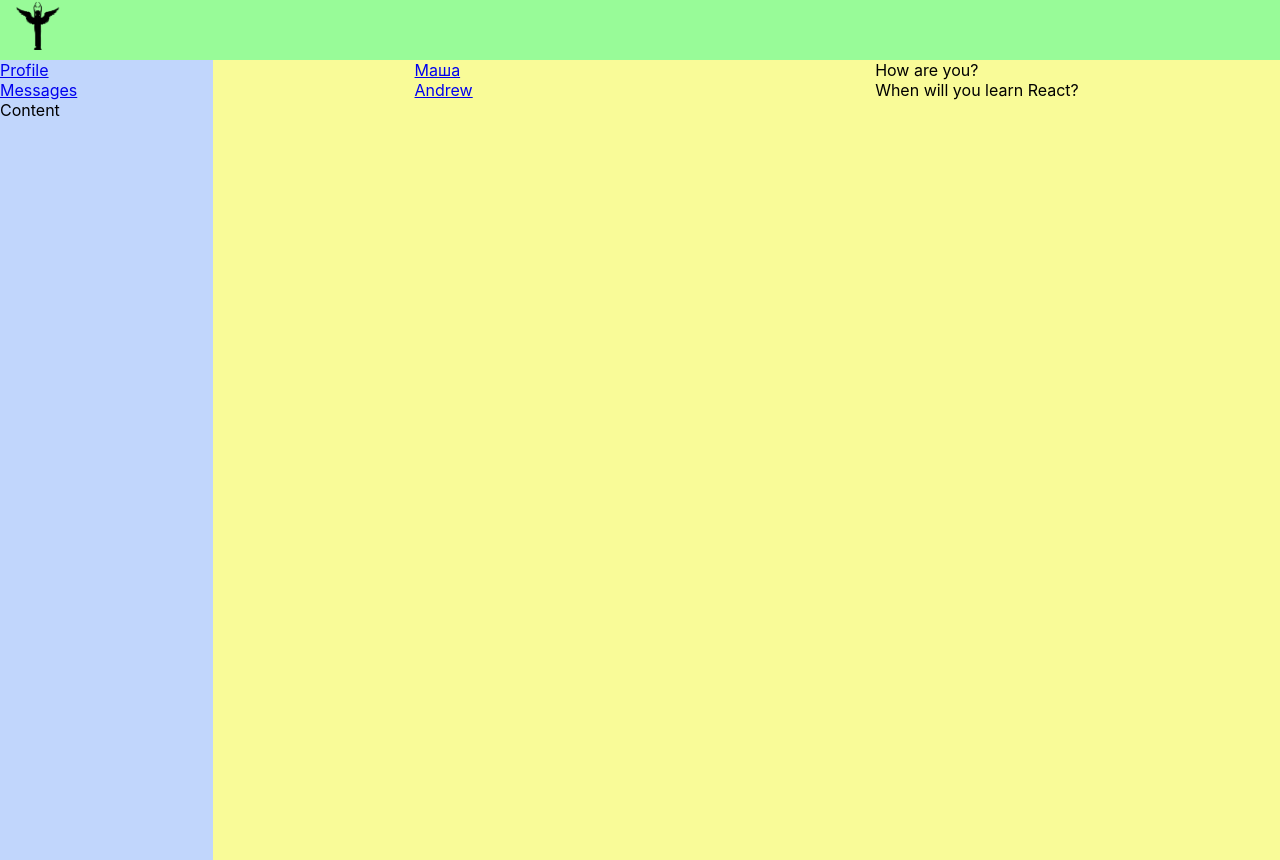
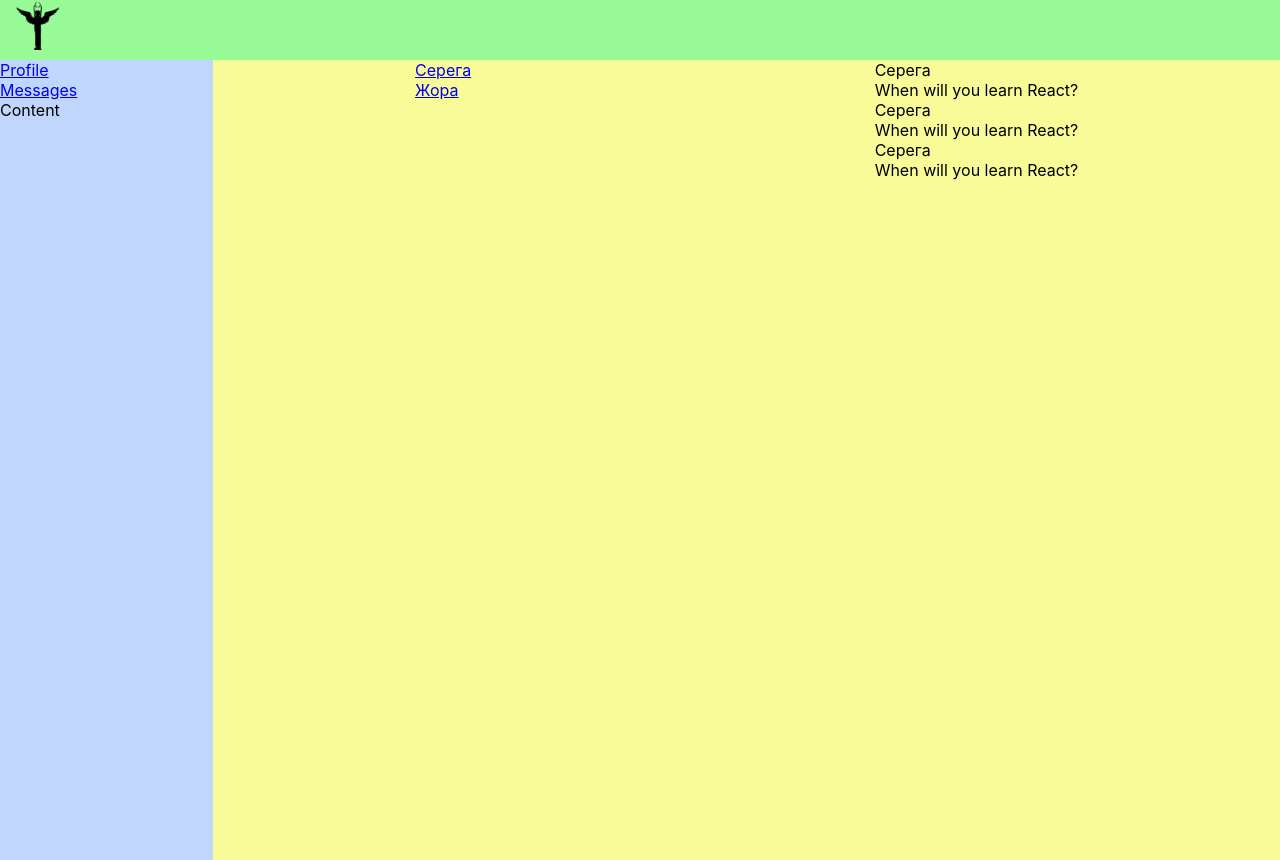
Before and after one commit to Svg70/my-reactapp, a React (Create React App) app: page /dialogs in a window 1280 px wide. Built offline with nearby package versions, Linux system fonts and the light colour scheme.

Commit message:
Добавили map 26

```diff
--- a/src/components/Content/Post/Post.js
+++ b/src/components/Content/Post/Post.js
@@ -2,7 +2,7 @@ import React from 'react';
 import styles from './Post.module.css';
 
 
-const Post = () => {
+const Post = (props) => {
     return (
         <div className={styles.postWrapper}>
             <div className={styles.ava}>
@@ -11,7 +11,7 @@ const Post = () => {
             <div className={styles.innerWrapper}>
                 <div className={styles.postHeader}>
                 <div className={styles.nickName}>
-                    Петр Петров
+                    {props.name}
                 </div>
                 <div className={styles.date}>
                     11.11.2019 11:11:22
@@ -22,7 +22,8 @@ const Post = () => {
             </div>
                 <div className={styles.postfooter}>
                     <div className={styles.like}>
-                        Like
+                        Like:
+                        <span>{props.like}</span>
             </div>
                     <div className={styles.replay}>
                         <button>Ответить</button>
--- a/src/components/Dialogs/Dialogs.js
+++ b/src/components/Dialogs/Dialogs.js
@@ -1,20 +1,40 @@
 import React from 'react';
 import styles from './Dialogs.module.css';
 import {NavLink} from 'react-router-dom'
+const DialogsItem = (props)=>{
+    return (
+        <div><NavLink to= {'/dialogs/'+ props.id}>{props.name}</NavLink></div>
+    )
+}
+const Message =(props) => {
+    return <div>{props.message}</div>
+}
+
+let dialogsItems = [
+    {id: 1, name: "Серега"},
+    {id: 2, name: "Жора"},
+]
+let messages = [
+    {id: 1, message: "Серега"},
+    {id: 2, message: "When will you learn React?"},
+    {id: 3, message: "Серега"},
+    {id: 4, message: "When will you learn React?"},
+    {id: 5, message: "Серега"},
+    {id: 6, message: "When will you learn React?"}
+]
+
+let dialogItemsArray = dialogsItems.map( d => <DialogsItem id ={d.id} name ={d.name}/>)
+let messagesArray = messages.map( m => <Message id ={m.id} message ={m.message}/>)
 
 const Dialogs = () => {
     return (
         <div>
             <div className={styles.dialogsWrapper}>
                 <div className={styles.names}>
-                    <NavLink to= './dialogs/1'>Маша
-                    </NavLink>
-                    <NavLink to= './dialogs/2'>Andrew
-                    </NavLink>
+                    {dialogItemsArray}
                 </div>
                 <div className={styles.messages}>
-                    <div>How are you?</div>
-                    <div>When will you learn React?</div>
+                    {messagesArray}
                 </div>
             </div>
         </div>
```
Also changed, not shown: src/components/Content/Content.js.
